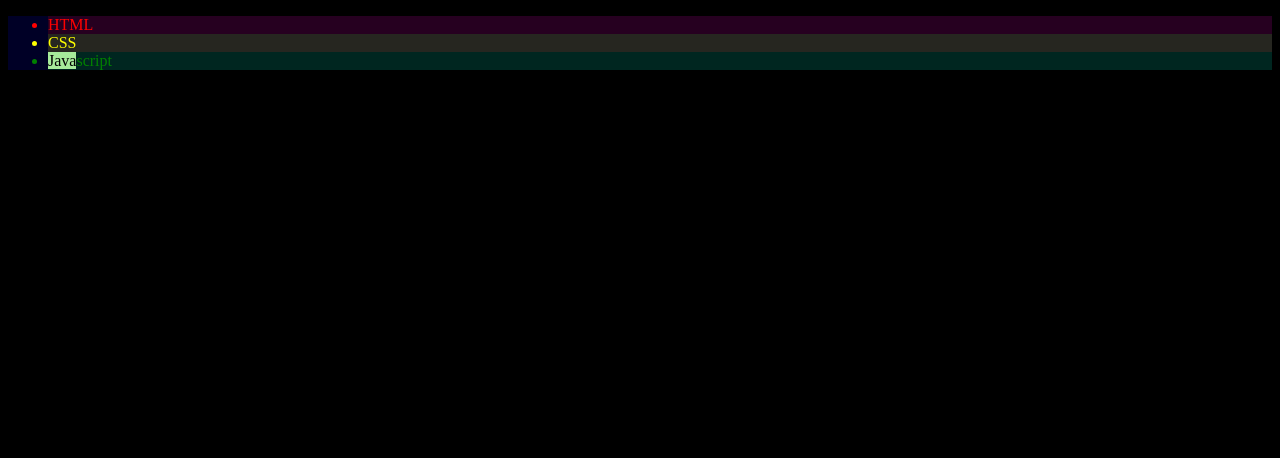
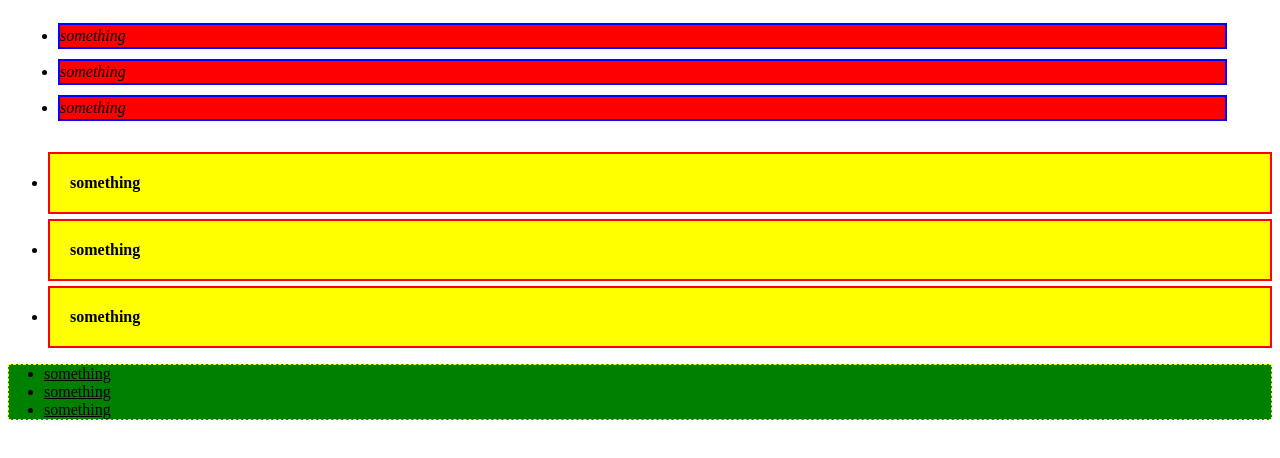
Before and after one commit to rodarino/tutor, a plain HTML site: page index.html in a window 1280 px wide. Drawn offline with Linux system fonts and the light colour scheme.

Commit message:
Update index.html

```diff
--- a/index.html
+++ b/index.html
@@ -1,12 +1,101 @@
 <!DOCTYPE html>
+<html>
 <head>
-    <title> issue #1 </title>
+    <title> issue #2 </title>
+    <style>
+        .first {
+            color: black;
+            font-style: italic;
+            padding:15px;
+            margin: 0px 30px 0px 35px;
+        }
+        .first :nth-child(1)
+        {
+            background-color:red;
+            border:2px;
+            border-color:blue;
+            border-style: solid;
+            margin-bottom:10px;
+            padding:2px 2px 2px 0px;
+        }
+        .first :nth-child(2)
+        {
+            background-color:red;
+            border:2px;
+            border-color:blue;
+            border-style: solid;
+            padding:2px 2px 2px 0px;
+            margin-top:10px;
+            margin-bottom:10px;
+        }
+        .first :nth-child(3)
+        {
+            background-color:red;
+            border:2px;
+            border-color:blue;
+            border-style: solid;
+            padding:2px 2px 2px 0px;
+            margin-top:10px;
+        }
+        .second {
+            color: black;
+            font-weight: bold;
+        }
+        .second :nth-child(1)
+        {
+            background-color:yellow;
+            border:2px;
+            border-color:red;
+            border-style: solid;
+            margin-bottom: 5px;
+            padding: 20px;
+        }
+        .second :nth-child(2)
+        {
+            background-color:yellow;
+            border:2px;
+            border-color:red;
+            border-style: solid;
+            margin-top: 5px;
+            margin-bottom: 5px;
+            padding: 20px;
+        }
+        .second :nth-child(3)
+        {
+            background-color:yellow;
+            border:2px;
+            border-color:red;
+            border-style: solid;
+            margin-top: 5px;
+            padding: 20px;
+        }
+        .third {
+            background-color: green;
+            text-decoration: underline;
+            border: 1px;
+            border-style: dashed;
+            border-color: yellow;
+            padding: 0px 0px 0px 35px
+        }
+    </style>
 </head>
-<body style="background-color: black;">
-    <ul style="background-color:rgba(0,0,255,0.15);">
-        <li style="background-color:rgba(255,0,0,0.15);color:red">HTML </li>
-        <li style="background-color:rgba(255,255,0,0.15);color:yellow"> CSS</li>
-        <li style="background-color:rgba(0,255,0,0.15);color:green"><span style="color:black;background-color:rgba(166,234,154,1);">Java</span>script </li>
-    </ul>
+<body>
+    <ul class="first">
+        <li>something</li>
+        <li>something</li>
+        <li>something</li>
+      </ul>
+
+      <ul class="second">
+        <li>something</li>
+        <li>something</li>
+        <li>something</li>
+      </ul>
+
+      <ul class="third">
+        <li>something</li>
+        <li>something</li>
+        <li>something</li>
+      </ul>
 </body>
 </html>
```
